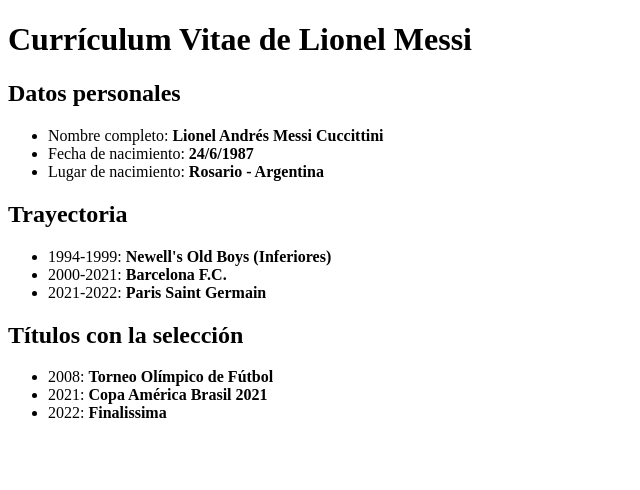
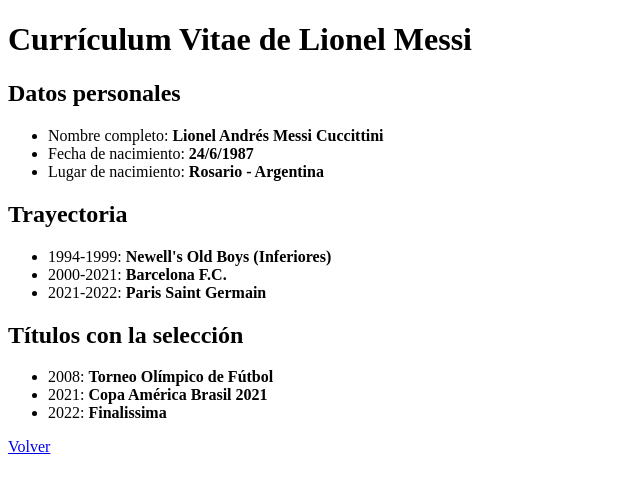
Before and after one commit to fkisser/E1-Web, a plain HTML site: page listas.html in a window 1280 px wide. Shown: the full height of the page, 0-640 px from the left. Drawn offline with Linux system fonts and the light colour scheme.

Commit message:
agrego índice y link al final de listas

```diff
--- a/listas.html
+++ b/listas.html
@@ -26,5 +26,7 @@
         <li>2021: <b>Copa América Brasil 2021</b></li>
         <li>2022: <b>Finalissima</b></li>
     </ul>
+
+    <a href="/index.html">Volver</a>
 </body>
 </html>
```
Also changed, not shown: index.html (added).
